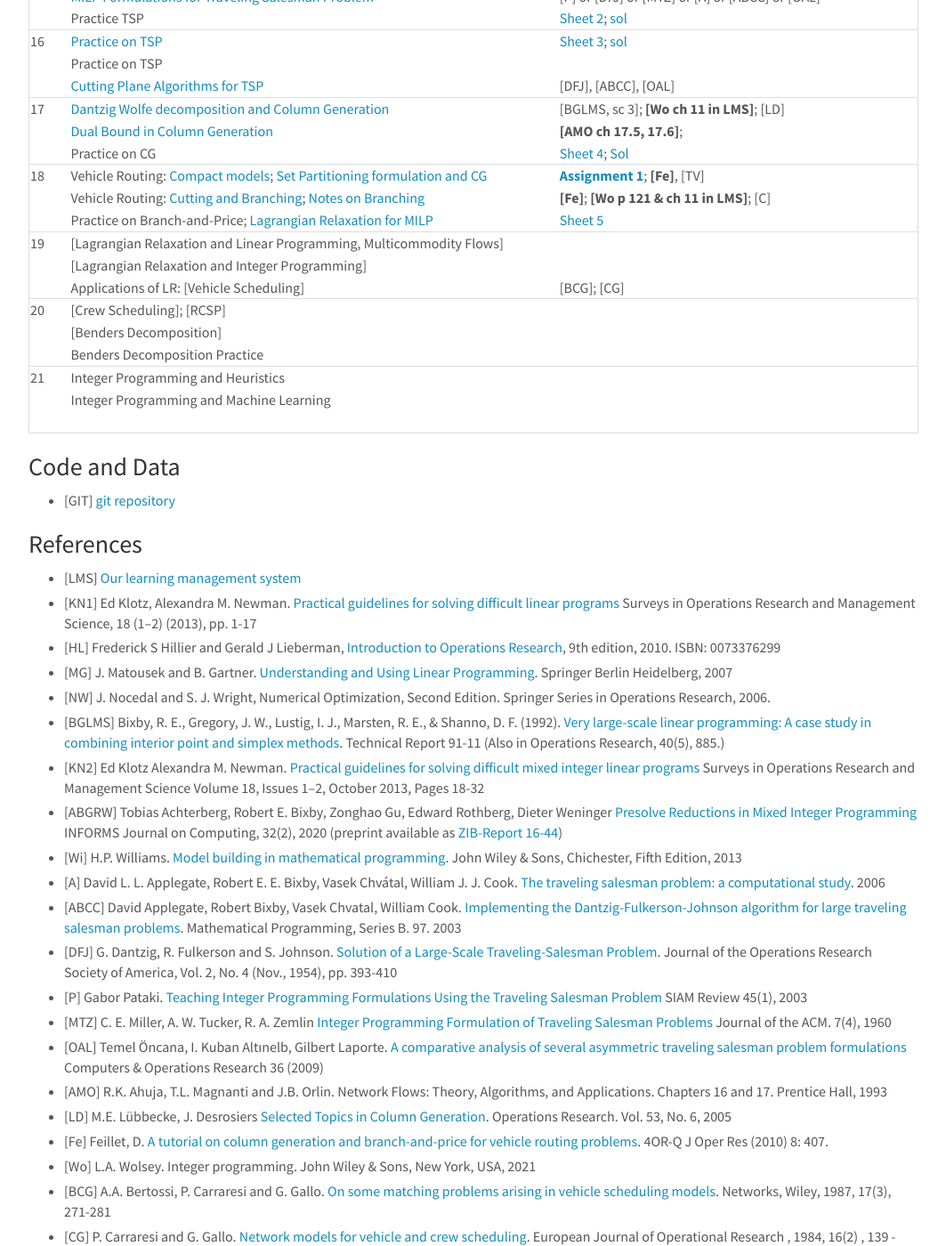
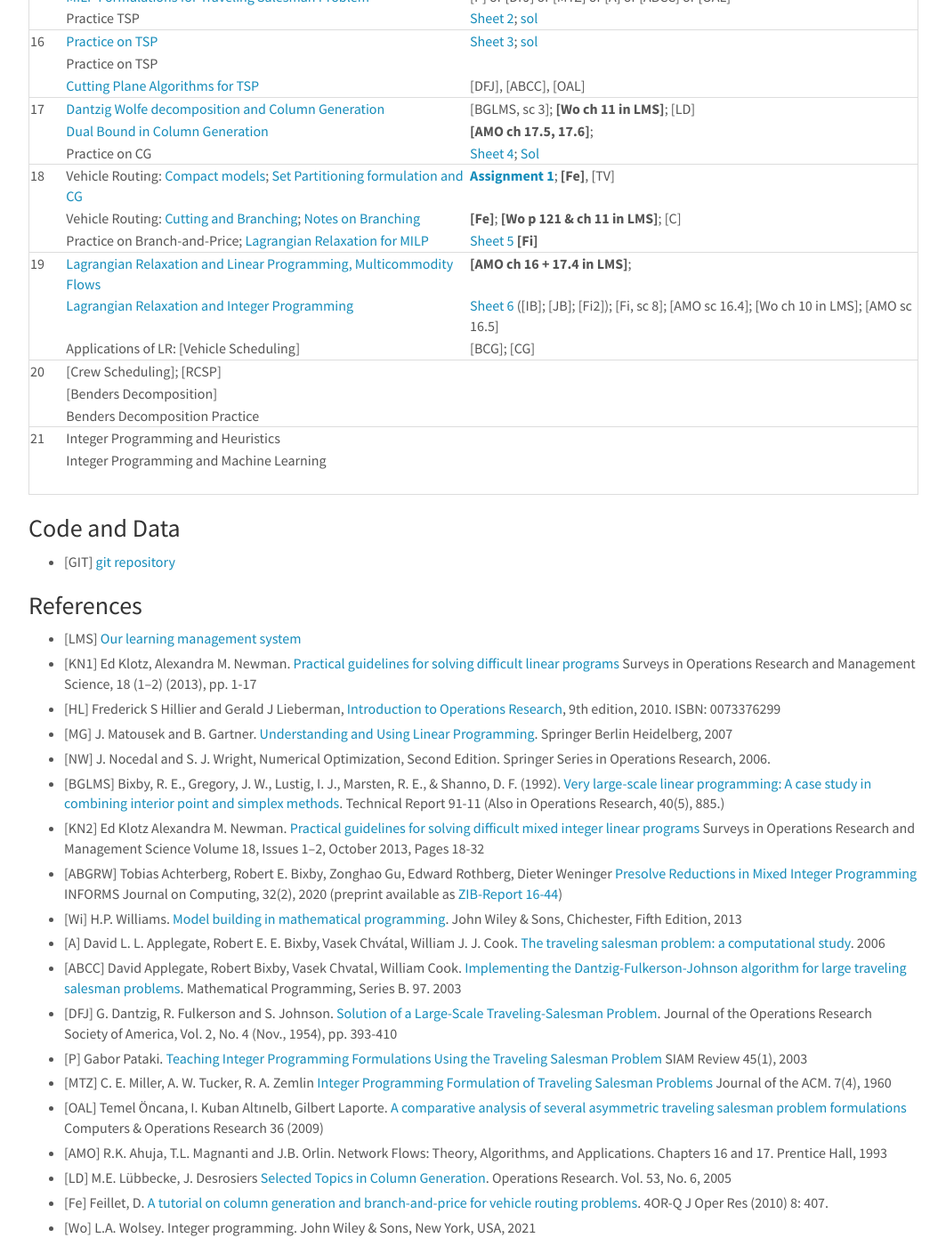
Before and after one commit to DM872/dm872.github.io, a Jekyll site: the page built from index.md, in a window 1280 px wide and 1400 px high, scrolled down 696 px. Shown: the whole window at 89% size, without its empty margins (108-1171 px from the left). Built offline with Jekyll 4.4.1, drawn with Linux system fonts in a browser that asks for light colours; nearby versions of some CDN libraries; comment, search, counter and statistics services are not loaded; some of the changed text lies outside the part shown.

Commit message:
added lagrangian

```diff
--- a/index.md
+++ b/index.md
@@ -72,10 +72,10 @@ w3.includeHTML();
 |------+----------------------------------------------------------------------------------+---------------------------------------------------------------|
 |   18 | Vehicle Routing: [Compact models][62]; [Set Partitioning formulation and CG][63] | **[Assignment 1][100]**; **[Fe]**, [TV]                       |
 |      | Vehicle Routing: [Cutting and Branching][64]; [Notes on Branching][65]           | **[Fe]**; **[Wo p 121 & ch 11 in LMS]**; [C]                  |
-|      | Practice on Branch-and-Price; [Lagrangian Relaxation for MILP][55]               | [Sheet 5][15]                                                 |
+|      | Practice on Branch-and-Price; [Lagrangian Relaxation for MILP][55]               | [Sheet 5][15]  **[Fi]**                                               |
 |------+----------------------------------------------------------------------------------+---------------------------------------------------------------|
-|   19 | [Lagrangian Relaxation and Linear Programming, Multicommodity Flows]             |                                                               |
-|      | [Lagrangian Relaxation and Integer Programming]                                  |                                                               |
+|   19 | [Lagrangian Relaxation and Linear Programming, Multicommodity Flows][56]             |     **[AMO ch 16 + 17.4 in LMS]**;                                                           |
+|      | [Lagrangian Relaxation and Integer Programming][57]                                  | [Sheet 6][16] ([IB]; [JB]; [Fi2]); [Fi, sc 8]; [AMO sc 16.4]; [Wo ch 10 in LMS]; [AMO sc 16.5]            |
 |      | Applications of LR: [Vehicle Scheduling]                                         | [BCG]; [CG]                                                   |
 |------+----------------------------------------------------------------------------------+---------------------------------------------------------------|
 |   20 | [Crew Scheduling]; [RCSP]                                                        |                                                               |
@@ -209,7 +209,7 @@ w3.includeHTML();
   Science. University of Copenhagen.
 
 
-<!--
+
 
 - [Fi] M.L. Fisher. [The Lagrangian Relaxation Method for Solving Integer
   Programming
@@ -227,7 +227,7 @@ w3.includeHTML();
 - [JB] J. E. Beasley. [Integer Programming Solution
   Methods](http://people.brunel.ac.uk/~mastjjb/jeb/natcor_ip_rest.pdf).
 
-
+<!--
 
 
 - [SGSK] I. Steinzen, V. Gintner, L. Suhl and N. Kliewer. [A Time-Space
```
Also changed, not shown: _posts/2021-04-26-lagrangian.md (+2 -2 lines).
